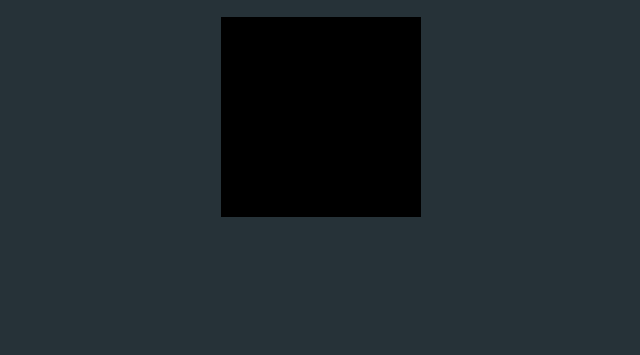
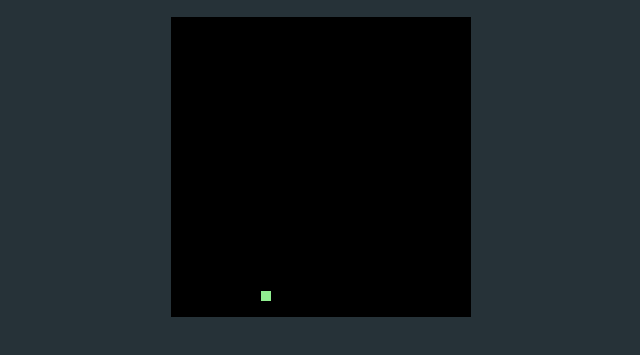
Before and after one commit to brunomontas/JavaScript-snake, a plain HTML site: page index.html in a window 1280 px wide. Shown: the part 221-576 px from the top of the page, without its empty margins (319-959 px from the left). Drawn offline with Linux system fonts and the light colour scheme.

Commit message:
crating random square in canvas

```diff
--- a/game.css
+++ b/game.css
@@ -12,9 +12,3 @@ h1 {
 .header {
     text-align: center;
 }
-
-#game {
-    width: 200px;
-    height: 200px;
-    background-color: #000;
-}
--- a/game.js
+++ b/game.js
@@ -0,0 +1,48 @@
+/** CONSTANTS **/
+
+const CANVAS_BACKGROUND_COLOUR = 'black'
+const SNAKE_COLOUR = 'lightgreen';
+const gameScreen = document.getElementById('game');
+
+
+// Return a two dimensional drawing context
+var ctx = gameScreen.getContext("2d");
+//  Select the colour to fill the canvas
+ctx.fillStyle = CANVAS_BACKGROUND_COLOUR;
+// Draw a "filled" rectangle to cover the entire canvas
+ctx.fillRect(0, 0, gameScreen.width, gameScreen.height);
+
+
+var State = class State {
+    constructor() {
+        this.initialize();
+    }
+
+    initialize() {
+        this.snake = new Snake(Math.floor(gameScreen.width*Math.random()), Math.floor(gameScreen.height*Math.random()));
+    }
+}
+
+
+var Snake = class Snake {
+    constructor(x, y) {
+        this.x = x;
+        this.y = y;
+        this.draw();
+
+    }
+    draw() {
+        ctx.fillStyle = SNAKE_COLOUR;
+        // Draw a "filled" rectangle to represent the snake part at the coordinates
+        // the part is located
+        ctx.fillRect(this.x, this.y, 10, 10);
+
+    }
+}
+
+function main() {
+    let state = new State();
+
+}
+
+main();
--- a/index.html
+++ b/index.html
@@ -10,7 +10,7 @@
         <div class="header">
         <h1>SNAKE GAME</h1>
         <h2>A simple JavaScript snake game.</h2>
-        <canvas id="game"></canvas>
+        <canvas id="game" width="300px" height="300px"></canvas>
         <script src="game.js"></script>
         </div>
     </body>
```
